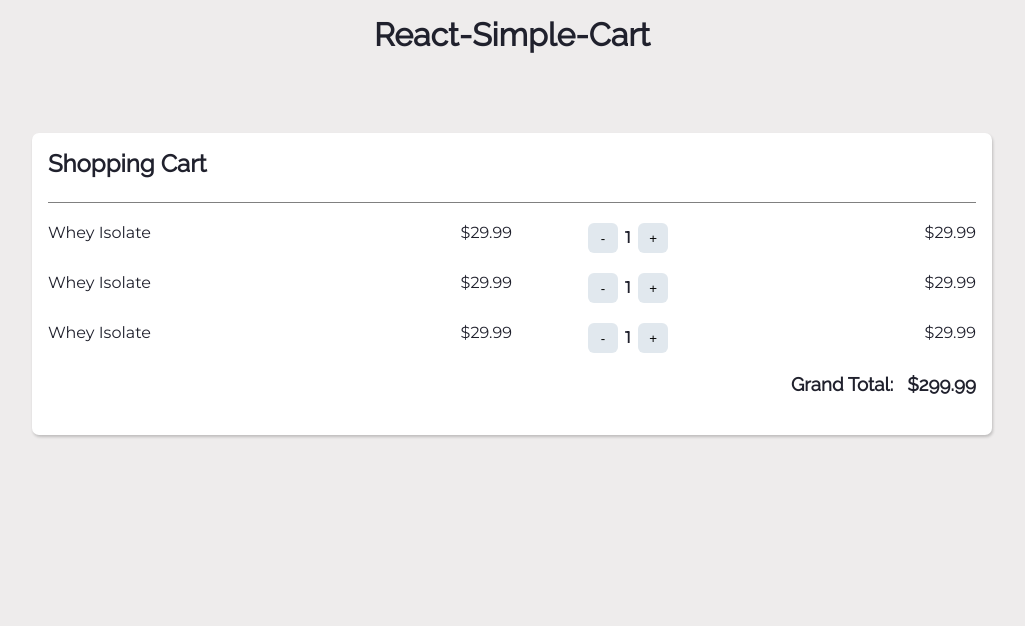
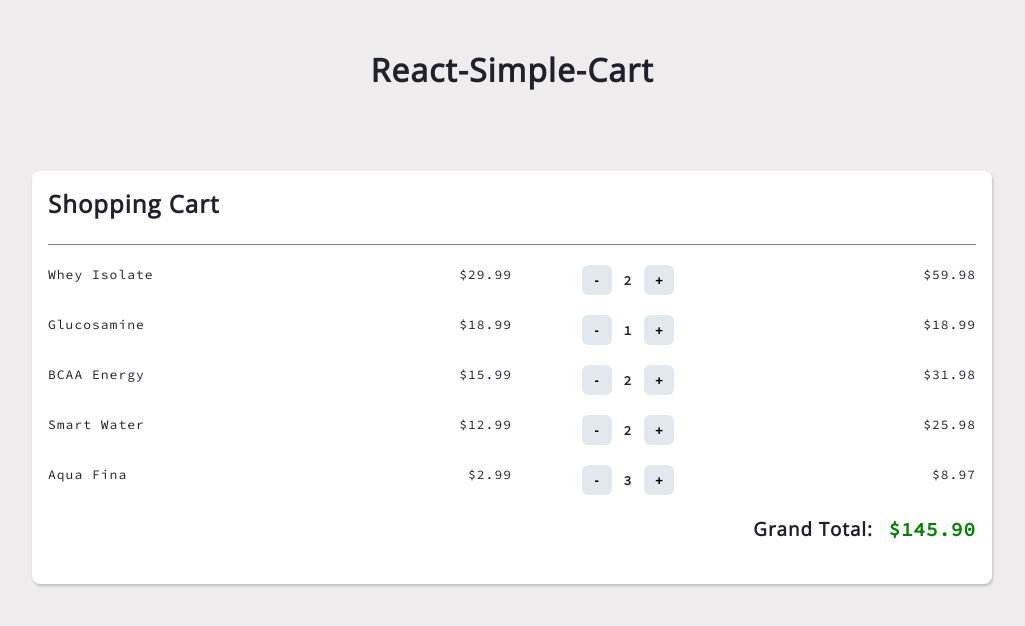
Before and after one commit to MAbdurahman/react-simple-cart, a React (Create React App) app: page / in a window 1280 px wide. Shown: the top 626 px of the page, without its empty margins (128-1153 px from the left). Built offline with nearby package versions, Linux system fonts and the light colour scheme.

Commit message:
Complete CartItem and Cart; update App.js and index.js

```diff
--- a/src/App.css
+++ b/src/App.css
@@ -1,4 +1,4 @@
 .App {
-  margin: 1em auto;
+  margin: 3em auto;
   text-align: center;
 }
--- a/src/App.js
+++ b/src/App.js
@@ -1,12 +1,20 @@
 import React from 'react';
 import './App.css';
 import Cart from './components/cart/Cart';
+
+const items = [
+  {id: 1, name: 'Whey Isolate', price: 29.99, qty: 2},
+  {id: 2, name: 'Glucosamine',  price: 18.99, qty: 1},
+  {id: 3, name: 'BCAA Energy',  price: 15.99, qty: 2},
+  {id: 4, name: 'Smart Water',  price: 12.99, qty: 2},
+  {id: 5, name: 'Aqua Fina',    price: 2.99,  qty: 3},
+];
 
 function App() {
 	return (
 		<div className='App'>
 			<h1>React-Simple-Cart</h1>
-      <Cart />
+      <Cart initialItems={items} />
 		</div>
 	);
 };
--- a/src/components/cart-item/CartItem.css
+++ b/src/components/cart-item/CartItem.css
@@ -23,6 +23,7 @@
 .CartItem__buttons button {
    width: 30px;
    height: 30px;
+   font-weight: 600;
    background-color: #e1e8ee;
    border-radius: 6px;
    margin: 0 3px;
--- a/src/components/cart-item/CartItem.jsx
+++ b/src/components/cart-item/CartItem.jsx
@@ -1,17 +1,21 @@
 import React from 'react';
 import './CartItem.css';
 
-export default function CartItem() {
+export default function CartItem({ id, name, price, qty, update }) {
+
+   const incrementQuantity = () => update(id, qty + 1);
+   const decrementQuantity = () => update(id, qty - 1);
+
    return (
       <div className='CartItem'>
-         <div className="CartItem__name">Whey Isolate</div>
-         <div className="CartItem__price">$29.99</div>
+         <div className="CartItem__name"><p>{name}</p></div>
+         <div className="CartItem__price"><p>${price}</p></div>
          <div className="CartItem__buttons">
-            <button>-</button>
-            <span> 1 </span>
-            <button>+</button>
+            <button onClick={decrementQuantity} disabled={qty <= 0}>-</button>
+            <span> {qty} </span>
+            <button onClick={incrementQuantity}>+</button>
          </div>
-         <div className="CartItem__total">$29.99</div>
+         <div className="CartItem__total"><p>${(qty * price).toFixed(2)}</p></div>
       </div>
    );
 };
--- a/src/components/cart/Cart.css
+++ b/src/components/cart/Cart.css
@@ -2,11 +2,15 @@
    width: 960px;
    margin: 80px auto;
    background: white;
-   border-radius: 7px;
+   border-radius: 8px;
    box-shadow: 1px 2px 3px 0px rgba(0, 0, 0, 0.2);
    display: flex;
    flex-direction: column;
    padding: 1em;
+   -webkit-border-radius: 8px;
+   -moz-border-radius: 8px;
+   -ms-border-radius: 8px;
+   -o-border-radius: 8px;
 }
 
 .Cart__title {
@@ -26,4 +30,7 @@
 
 .Cart__total span {
    margin-left: .5em;
+   color: green;
+   font-size: 1.2rem;
+   font-weight: 600;
 }
--- a/src/components/cart/Cart.jsx
+++ b/src/components/cart/Cart.jsx
@@ -1,15 +1,38 @@
-import React from 'react';
+import React, { useState, useEffect } from 'react';
 import './Cart.css';
 import CartItem from '../cart-item/CartItem';
 
-export default function Cart() {
+export default function Cart({ initialItems }) {
+
+   const [items, setItems] = useState(initialItems);
+
+   const grandTotal = items
+      .reduce((total, item) => total + item.qty * item.price, 0)
+      .toFixed(2);
+
+   const updateQuantity = (id, newQuantity) => {
+      const newItems = items.map(item => {
+         if (item.id === id) {
+            return { ...item, qty: newQuantity };
+         }
+         return item;
+      });
+      setItems(newItems);
+   };
+
    return (
       <div className='Cart'>
-         <h2 className="Cart__title">Shopping Cart</h2>
-         <CartItem />
-         <CartItem />
-         <CartItem />
-         <h3 className="Cart__total">Grand Total: <span>$299.99</span></h3>
+         <h2 className='Cart__title'>Shopping Cart</h2>
+         <div className='Cart__items'>
+            {items.map(item => (
+               <CartItem
+                  key={item.id}
+                  update={updateQuantity}
+                  {...item}
+               />
+            ))}
+         </div>
+         <h3 className='Cart__total'>Grand Total: <span>${grandTotal}</span></h3>
       </div>
    );
 };
--- a/src/index.css
+++ b/src/index.css
@@ -1,4 +1,4 @@
-@import url('https://fonts.googleapis.com/css2?family=Montserrat&family=Raleway&display=swap');
+@import url('https://fonts.googleapis.com/css2?family=Open+Sans&family=Source+Code+Pro&display=swap');
 
 /* =========================================
               Website Resets
@@ -38,8 +38,8 @@ body {
 
 body {
   margin: 0;
+  font-family: 'Source Code Pro', monospace;
   color: #20212d;
-  font-family: 'Montserrat', sans-serif;
   background-color: rgb(238, 236, 236);
   scroll-behavior: smooth;
   overflow-x: hidden;
@@ -53,12 +53,14 @@ h3,
 h4,
 h5,
 h6 {
-  font-family: 'Raleway', sans-serif;
+  font-family: 'Open Sans', sans-serif;
+  letter-spacing: 1px;
 }
 
-p {
-  font-family: 'Montserrat', sans-serif;
+p, span {
+  font-family: 'Source Code Pro', monospace;
   font-size: .8125rem;
   font-weight: 400;
   line-height: 1.5;
+  letter-spacing: 1px;
 }
```
